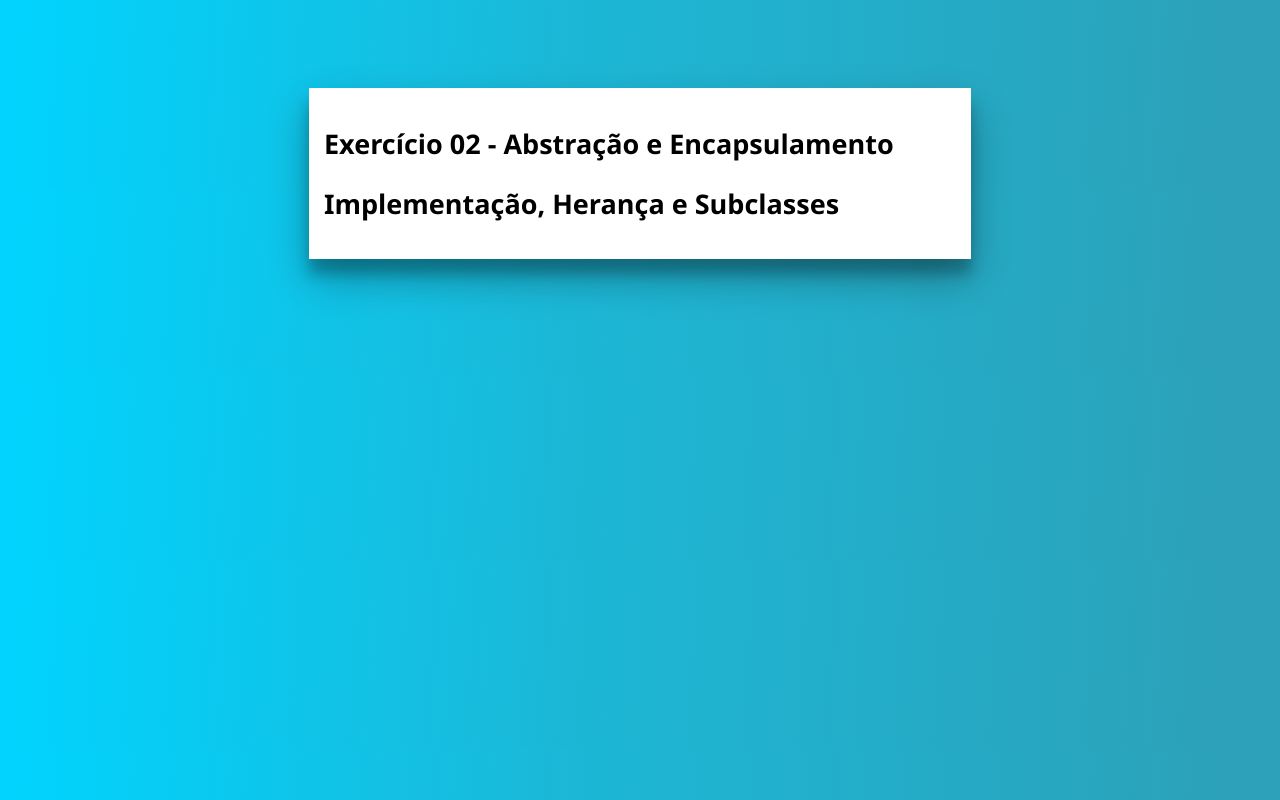
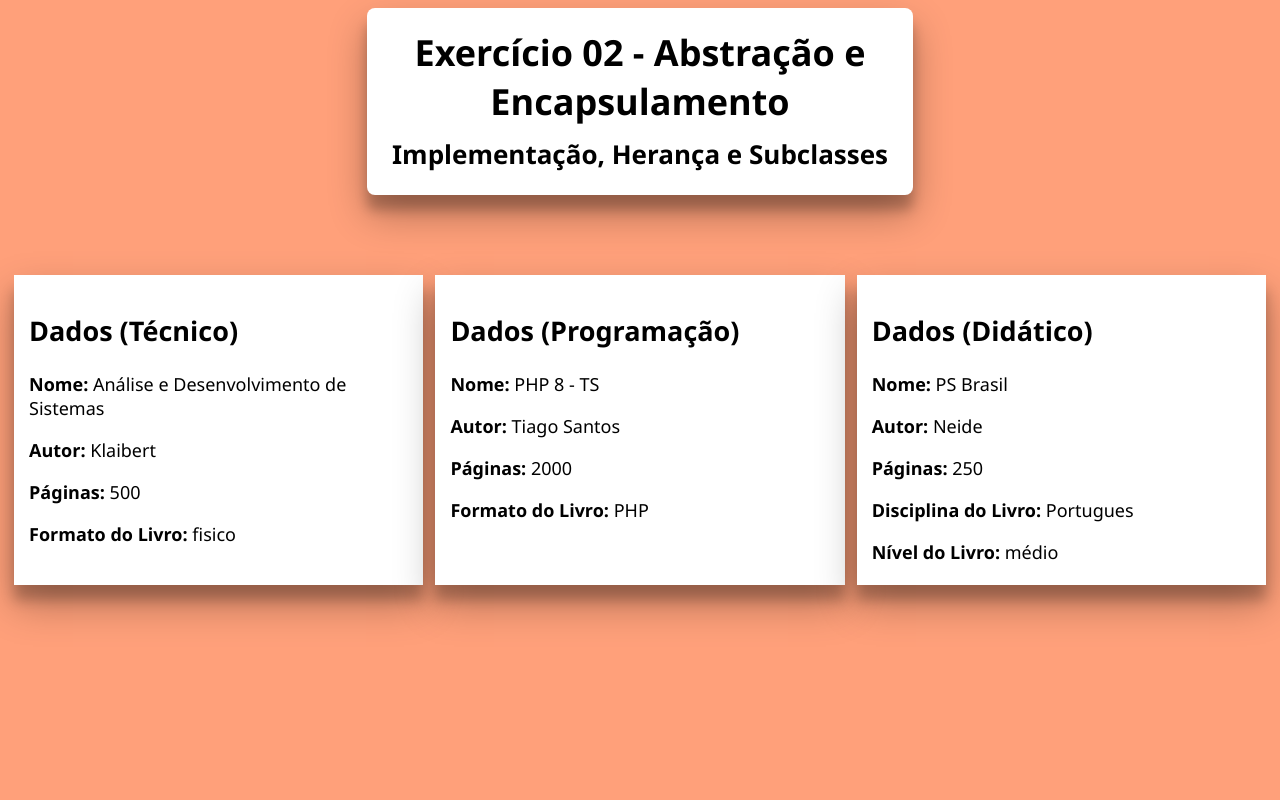
Before and after one commit to 77bueno/php-poo-exercicios, a PHP site: page / in a window 1280 px wide. Run offline with PHP 8.4, Linux system fonts and the light colour scheme.

Commit message:
Exercicio completo

```diff
--- a/index.php
+++ b/index.php
@@ -1,3 +1,30 @@
+<?php
+require_once "src/Tecnico.php";
+require_once "src/Programacao.php";
+require_once "src/Didatico.php";
+
+$livroTecnico = new Tecnico;
+
+$livroTecnico->setTitulo("Análise e Desenvolvimento de Sistemas");
+$livroTecnico->setAutor("Klaibert");
+$livroTecnico->setPaginas(500);
+$livroTecnico->setFormato(["fisico"]);
+
+$livroProgramacao = new Programacao;
+
+$livroProgramacao->setTitulo("PHP 8 - TS");
+$livroProgramacao->setAutor("Tiago Santos");
+$livroProgramacao->setPaginas(2000);
+$livroProgramacao->setArea("PHP");
+
+$livroDidatico = new Didatico;
+
+$livroDidatico->setTitulo("PS Brasil");
+$livroDidatico->setAutor("Neide");
+$livroDidatico->setPaginas(250);
+$livroDidatico->setDisciplina("Portugues");
+$livroDidatico->setNivel(["médio"]);
+?>
 <!DOCTYPE html>
 <html lang="pt-br">
 <head>
@@ -6,8 +33,7 @@
 <title>Exercício 1</title>
 <style>
     body {
-        background: rgb(44,161,185);
-        background: linear-gradient(274deg, rgba(44,161,185,1) 5%, rgba(28,183,214,1) 55%, rgba(0,212,255,1) 100%);
+        background-color: lightsalmon;
         font-family: 'Segoe UI', Tahoma, Geneva, Verdana, sans-serif;
         font-size: 18px;
     }
@@ -18,15 +44,69 @@
         box-shadow: rgba(0, 0, 0, 0.3) 0px 19px 38px, rgba(0, 0, 0, 0.22) 0px 15px 12px;
         padding: 15px;
         margin: auto;
-        width: 50%;
+        width: 30%;
+        height: 280px;
     }
+
+    section:hover {
+        width: 32%;
+        height: 282px;
+        background-color: lightgray;
+    }
+
+    div {
+        display: flex;
+    }
+
+    .cor {
+        text-align: center;
+        background-color: white;
+        width: 40%;
+        padding: 20px;
+        margin: auto;
+        border-radius: 8px;
+        box-shadow: rgba(0, 0, 0, 0.3) 0px 19px 38px, rgba(0, 0, 0, 0.22) 0px 15px 12px;
+    }
+    span {
+        font-size: 26px;
+    }
+
 </style>
 </head>
 <body>
-<section>
-    <h1>Exercício 02 - Abstração e Encapsulamento</h1>
-    <h2>Implementação, Herança e Subclasses</h2>
+    <h1 class="cor">
+        Exercício 02 - Abstração e Encapsulamento
+        <span>Implementação, Herança e Subclasses</span>
+    </h1>
 
-</section>
+<div>
+    <section>
+
+    <h2>Dados (Técnico)</h2>
+    <p><b>Nome:</b> <?=$livroTecnico->getTitulo()?></p>
+    <p><b>Autor:</b> <?=$livroTecnico->getAutor()?></p>
+    <p><b>Páginas:</b> <?=$livroTecnico->getPaginas()?></p>
+    <p><b>Formato do Livro:</b> <?=$livroTecnico->getFormato()?></p>
+    </section>
+
+    <section>
+    <h2>Dados (Programação)</h2>
+
+    <p><b>Nome:</b> <?=$livroProgramacao->getTitulo()?></p>
+    <p><b>Autor:</b> <?=$livroProgramacao->getAutor()?></p>
+    <p><b>Páginas:</b> <?=$livroProgramacao->getPaginas()?></p>
+    <p><b>Formato do Livro:</b> <?=$livroProgramacao->getArea()?></p>
+    </section>
+
+    <section>
+    <h2>Dados (Didático)</h2>
+
+    <p><b>Nome:</b> <?=$livroDidatico->getTitulo()?></p>
+    <p><b>Autor:</b> <?=$livroDidatico->getAutor()?></p>
+    <p><b>Páginas:</b> <?=$livroDidatico->getPaginas()?></p>
+    <p><b>Disciplina do Livro:</b> <?=$livroDidatico->getDisciplina()?></p>
+    <p><b>Nível do Livro:</b> <?=$livroDidatico->getNivel()?></p>
+    </section>
+</div>
 </body>
 </html>
--- a/src/Didatico.php
+++ b/src/Didatico.php
@@ -14,8 +14,8 @@ class Didatico extends Tecnico {
         return $this;
     }
 
-    public function getNivel(): array {
-        return $this->nivel;
+    public function getNivel(): string {
+        return implode($this->nivel);
     }
 
 
--- a/src/Tecnico.php
+++ b/src/Tecnico.php
@@ -4,8 +4,8 @@ require_once "Livro.php";
 class Tecnico extends Livro {
     private array $formato = ["Digital", "Fisico"];
 
-    public function getFormato(): array {
-        return $this->formato;
+    public function getFormato(): string {
+        return implode($this->formato);
     }
 
     public function setFormato(array $formato): self {
```
